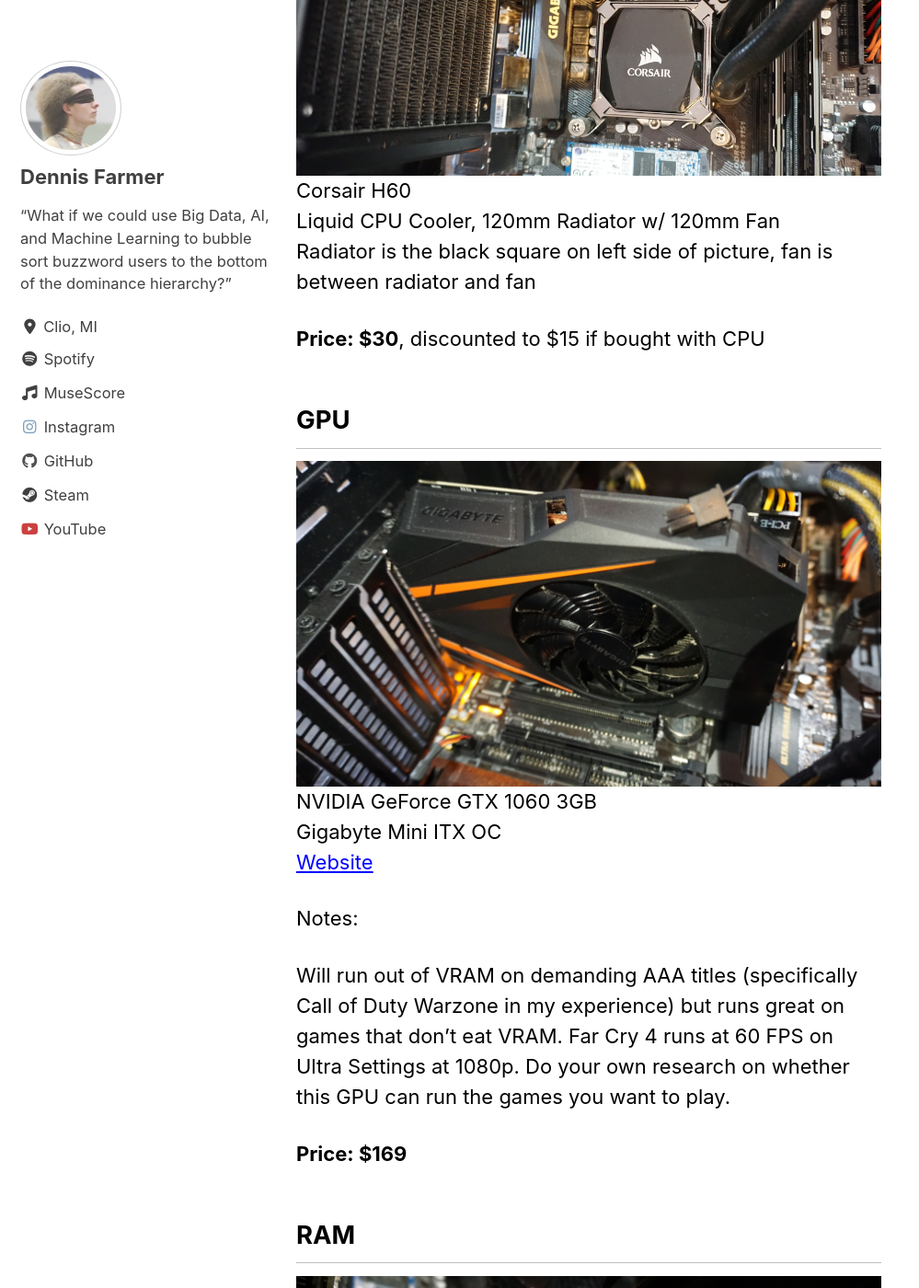
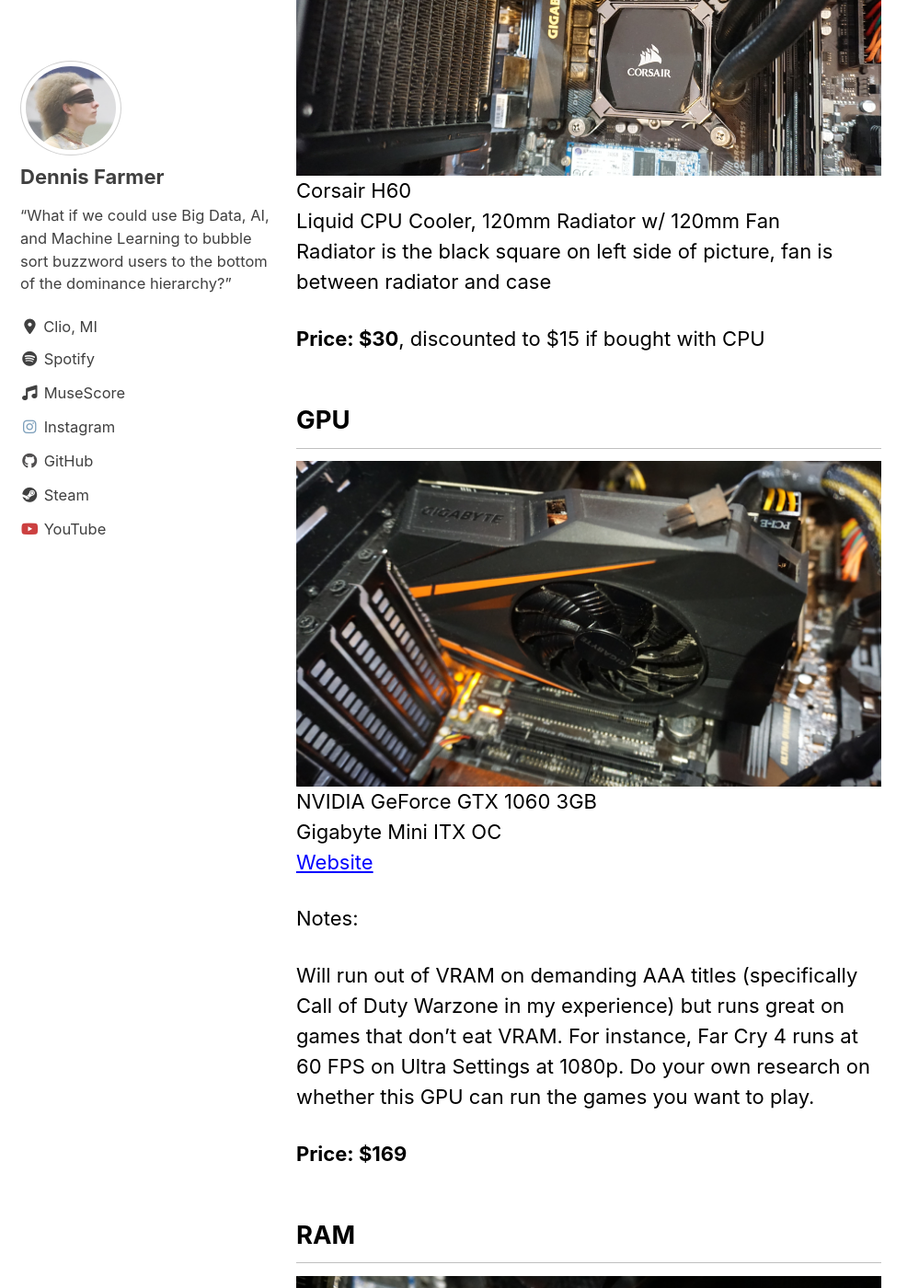
Before and after one commit to dennisfarmer/dennisfarmer.github.io, a Jekyll site: the page built from sales/_posts/2021-12-23-desktop-sale-info.md, in a window 1280 px wide and 1400 px high, scrolled down 3536 px. Shown: the whole window at 92% size, without its empty margins (0-999 px from the left). Built offline with Jekyll 4.4.1, drawn with Linux system fonts in a browser that asks for light colours; cached includes are drawn as plain includes; nearby versions of some CDN libraries.

Commit message:
minor edits

```diff
--- a/sales/_posts/2021-12-23-desktop-sale-info.md
+++ b/sales/_posts/2021-12-23-desktop-sale-info.md
@@ -53,7 +53,7 @@
 <img src="/sales/images/desktop/650.jpg">
 Corsair H60\\
 Liquid CPU Cooler, 120mm Radiator w/ 120mm Fan \\
-Radiator is the black square on left side of picture, fan is between radiator and fan
+Radiator is the black square on left side of picture, fan is between radiator and case
 
 **Price: $30**, discounted to $15 if bought with CPU
 
@@ -66,7 +66,7 @@
 
 Notes:
 
-Will run out of VRAM on demanding AAA titles (specifically Call of Duty Warzone in my experience) but runs great on games that don't eat VRAM. Far Cry 4 runs at 60 FPS on Ultra Settings at 1080p. Do your own research on whether this GPU can run the games you want to play.
+Will run out of VRAM on demanding AAA titles (specifically Call of Duty Warzone in my experience) but runs great on games that don't eat VRAM. For instance, Far Cry 4 runs at 60 FPS on Ultra Settings at 1080p. Do your own research on whether this GPU can run the games you want to play.
 
 **Price: $169**
 
```
